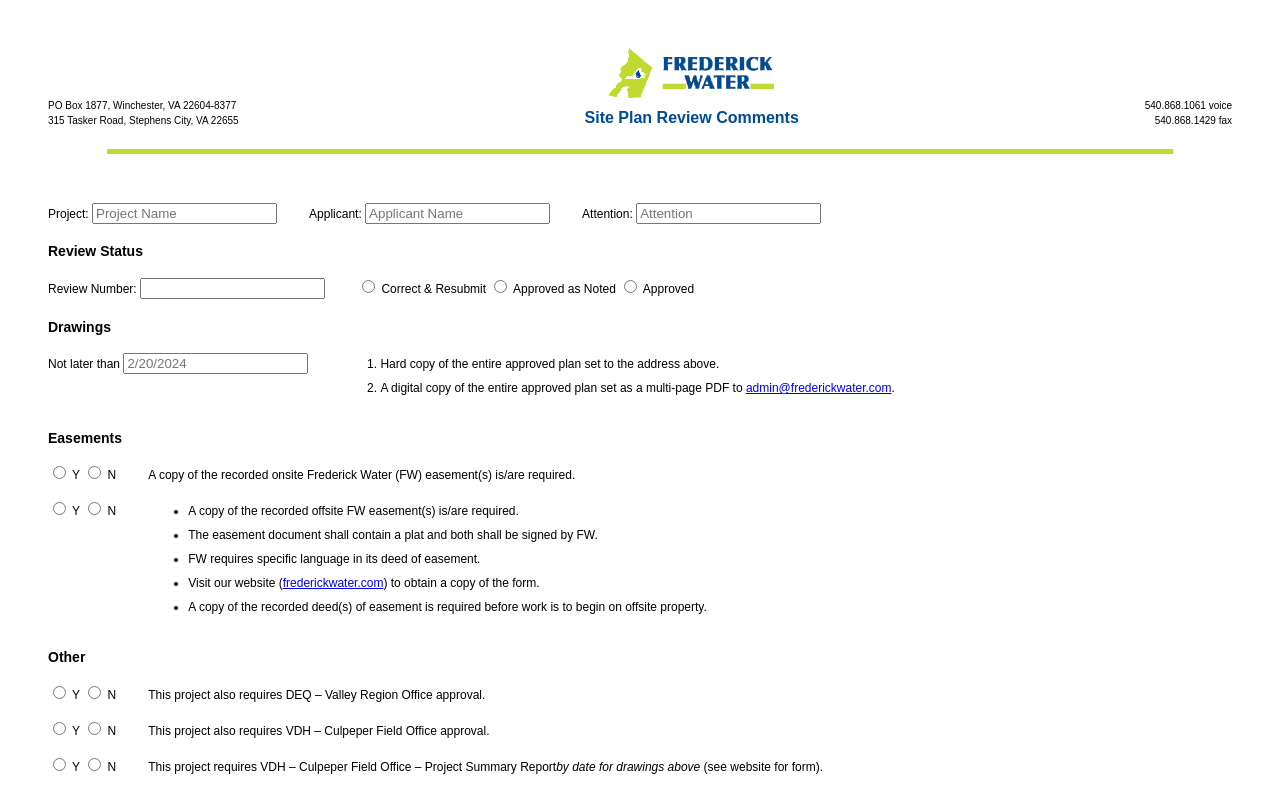
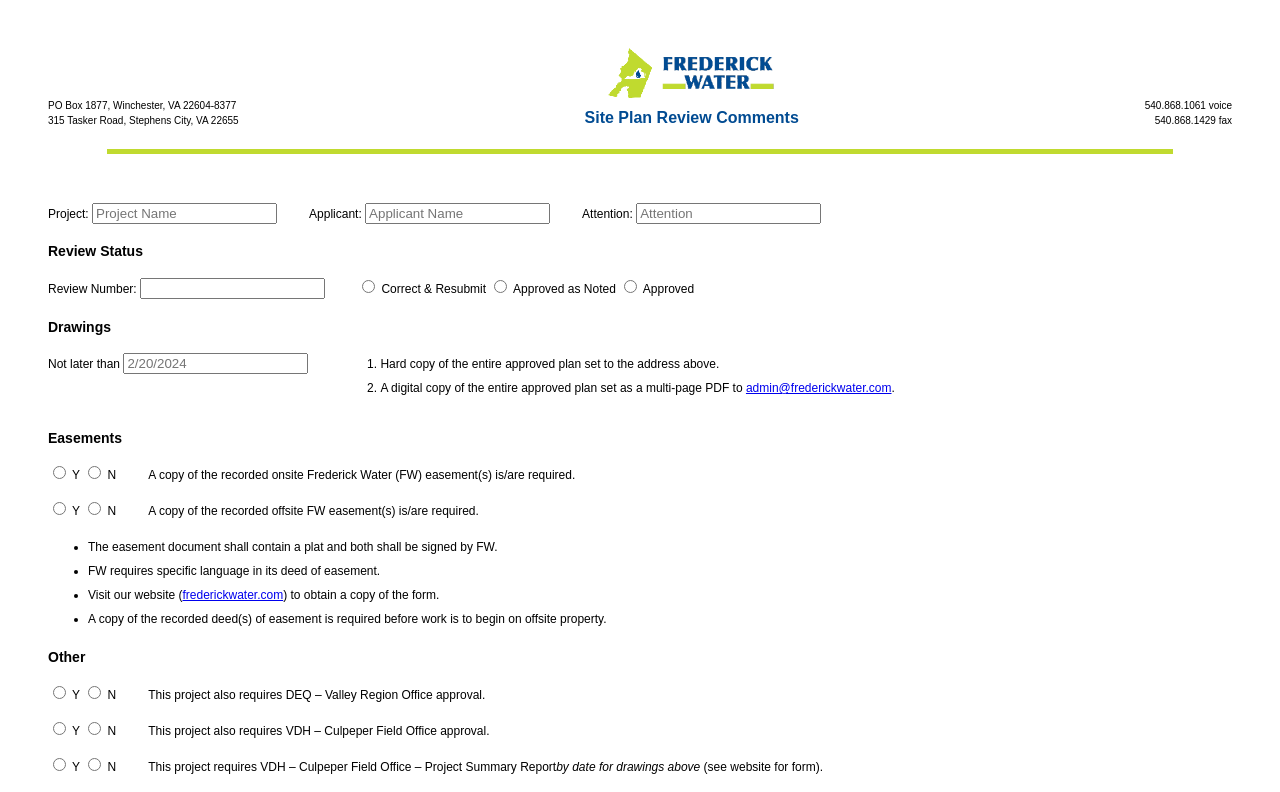
Before and after one commit to cmjgrubb/planreview, a SvelteKit app: page / in a window 1280 px wide. Shown: the top 792 px of the page. Built offline with nearby package versions, Linux system fonts and the light colour scheme.

Commit message:
Fixed a formatting issue

```diff
--- a/src/routes/+page.svelte
+++ b/src/routes/+page.svelte
@@ -167,21 +167,21 @@
 				</label>
 			</div>
 			<div class="inner_flexbox">
+				<p>A copy of the recorded offsite FW easement(s) is/are required.</p>
+			</div>
+		</div>
 		<ul>
-					<li>A copy of the recorded offsite FW easement(s) is/are required.</li>
 			<li>The easement document shall contain a plat and both shall be signed by FW.</li>
 			<li>FW requires specific language in its deed of easement.</li>
 			<li>
-						Visit our website (<a href="https://frederickwater.com">frederickwater.com</a>) to
-						obtain a copy of the form.
+				Visit our website (<a href="https://frederickwater.com">frederickwater.com</a>) to obtain a
+				copy of the form.
 			</li>
 			<li>
-						A copy of the recorded deed(s) of easement is required before work is to begin on
-						offsite property.
+				A copy of the recorded deed(s) of easement is required before work is to begin on offsite
+				property.
 			</li>
 		</ul>
-			</div>
-		</div>
 
 		<h2>Other</h2>
 		<div class="outer_flexbox">
```
Lines whose indentation alone changed are shown as unchanged.
